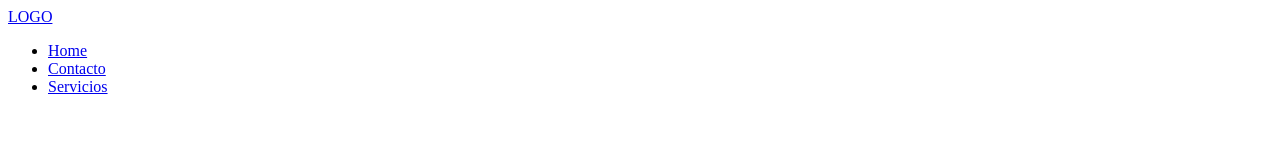
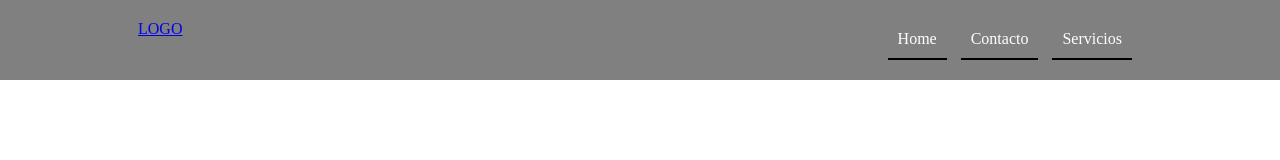
Before and after one commit to Baxone/ejercicio_1_git, a plain HTML site: page index.html in a window 1280 px wide. Drawn offline with Linux system fonts and the light colour scheme.

Commit message:
estilos de menu en style css

```diff
--- a/css/style.css
+++ b/css/style.css
@@ -1,4 +1,11 @@
+*{
+    margin:0;
+    padding:0;
+    box-sizing: border-box;
+
+}
 /* adaptar las imagenes a mi sistema de columnas */
+
 img{
     width: 100%;
     height: auto;
@@ -9,3 +16,51 @@ img{
 .flex{
     display: flex;
 }
+
+/* Inicio de header */
+
+header{
+ background-color: gray;
+ padding: 20px;
+}
+
+header .container{
+
+    color: white; /* solo afecta a los texto que no son enlaces*/
+    max-width: 1004px;
+    margin: 0 auto;
+    display: flex;
+    justify-content: space-between;
+}
+
+ul {
+    list-style: none;
+}
+
+header .menu li{
+    display: inline-block;
+}
+
+header .menu li a{
+    border-bottom: 2px solid black;
+    padding: 10px;
+   display: block;
+   margin-right: 10px;
+   transition: 1s ;
+   text-decoration: none;
+   color: white;
+}
+
+header .menu li a:hover{
+    background-color: lightgray;
+    color: black
+}
+
+
+
+
+
+
+
+
+/* Fin de header */
```
